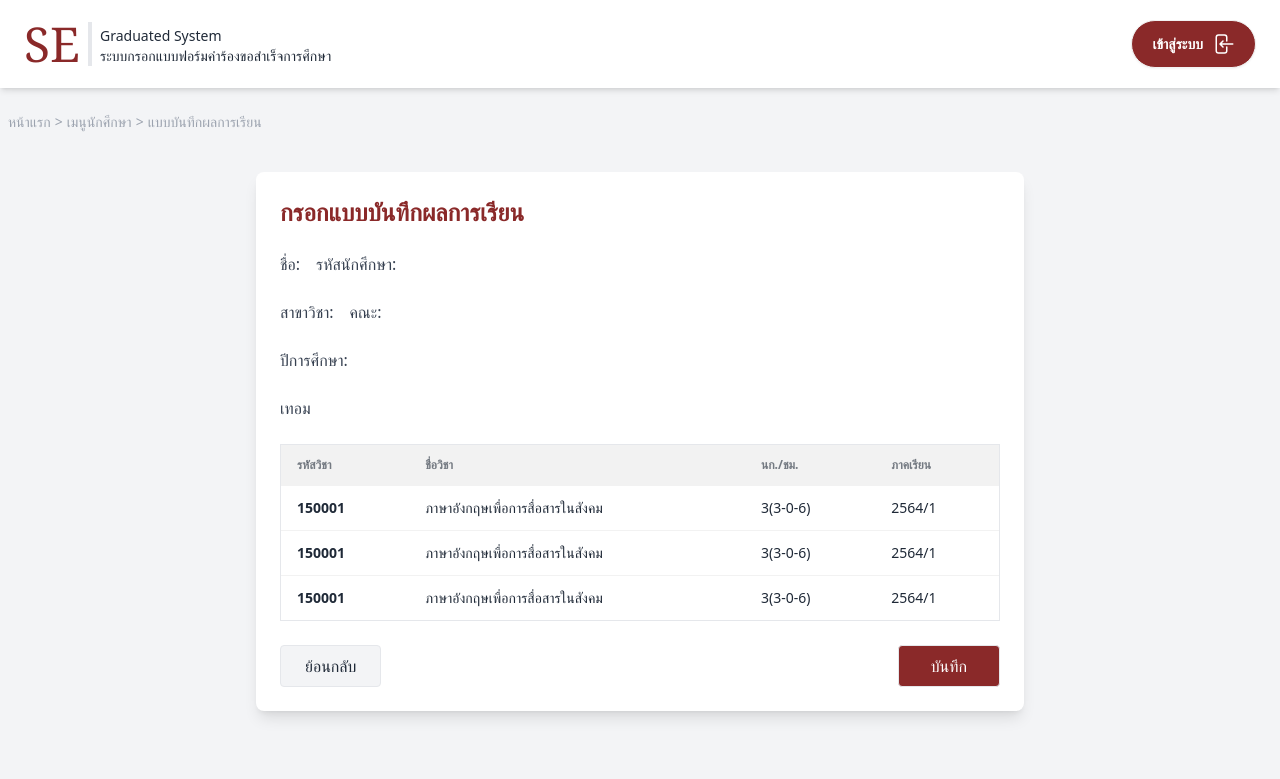
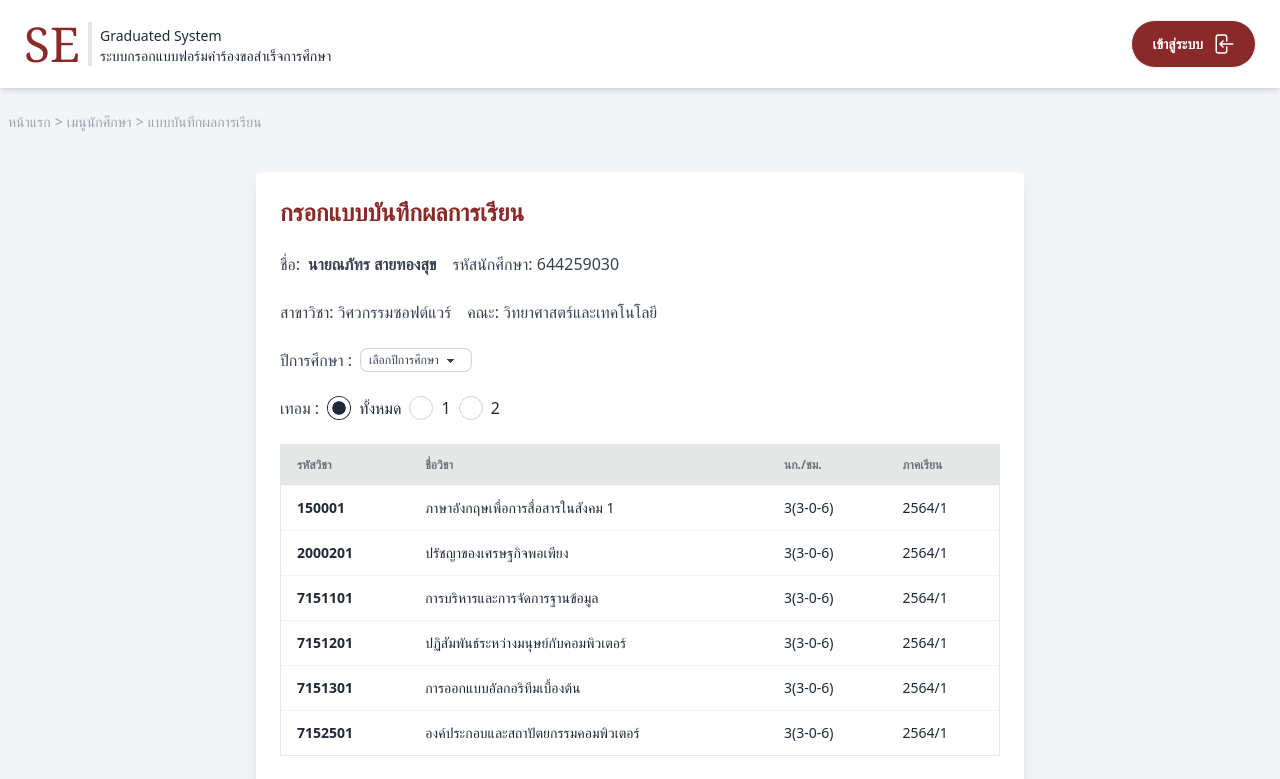
Before and after one commit to TitadachFF/MainProject, a React (Vite) app in the folder client/: page /fillgrade in a window 1280 px wide. Shown: the top 779 px of the page. Built offline with nearby package versions, Linux system fonts and the light colour scheme.

Commit message:
dowload test

```diff
--- a/client/src/Student/Fillgrade.jsx
+++ b/client/src/Student/Fillgrade.jsx
@@ -15,6 +15,7 @@ const Fillgrade = () => {
 
     setExpandedRows(newExpandedRows);
   };
+
 
   return (
     <div className="bg-gray-100">
@@ -37,16 +38,47 @@ const Fillgrade = () => {
 
           <div className="grid grid-cols-1 gap-6">
             <div className="flex space-x-4">
-              <label className="block text-gray-700">ชื่อ:</label>
-              <label className="block text-gray-700">รหัสนักศึกษา:</label>
+              <label className="flex text-gray-700">
+                ชื่อ: <p className="font-bold ml-2"> นายณภัทร สายทองสุข</p>
+              </label>
+              <label className="block text-gray-700">
+                รหัสนักศึกษา: 644259030
+              </label>
             </div>
             <div className="flex space-x-4">
-              <label className="block text-gray-700">สาขาวิชา:</label>
-              <label className="block text-gray-700">คณะ:</label>
+              <label className="block text-gray-700">
+                สาขาวิชา: วิศวกรรมซอฟต์แวร์
+              </label>
+              <label className="block text-gray-700">
+                คณะ: วิทยาศาสตร์และเทคโนโลยี
+              </label>
             </div>
-            <label className="block text-gray-700">ปีการศึกษา:</label>
-            <div>
-              <label className="block text-gray-700">เทอม</label>
+            <label className="block text-gray-700 flex">
+              ปีการศึกษา :
+              <select className="select select-bordered select-xs  max-w-xs ml-2">
+                <option disabled selected>
+                  เลือกปีการศึกษา
+                </option>
+                <option>2564</option>
+                <option>2565</option>
+                <option>2566</option>
+                <option>2567</option>
+              </select>
+            </label>
+
+            <div className="flex">
+              <label className="block text-gray-700 mr-2">เทอม :</label>
+              <input
+                type="radio"
+                name="radio-1"
+                className="radio mr-2"
+                defaultChecked
+              />
+              <p className="mr-2">ทั้งหมด</p>
+              <input type="radio" name="radio-1" className="radio mr-2" />
+              <p className="mr-2">1</p>
+              <input type="radio" name="radio-1" className="radio mr-2" />
+              <p className="mr-2">2</p>
             </div>
           </div>
           <br />
@@ -55,7 +87,7 @@ const Fillgrade = () => {
             <table className="table">
               {/* head */}
               <thead>
-                <tr className="bg-base-200">
+                <tr className="bg-base-300">
                   <th>รหัสวิชา</th>
                   <th>ชื่อวิชา</th>
                   <th>นก./ชม.</th>
@@ -63,11 +95,49 @@ const Fillgrade = () => {
                 </tr>
               </thead>
               <tbody>
-                {/* row 1 */}
                 {[
-                  { id: 1, code: "150001", name: "ภาษาอังกฤษเพื่อการสื่อสารในสังคม", credits: "3(3-0-6)", semester: "2564/1" },
-                  { id: 2, code: "150001", name: "ภาษาอังกฤษเพื่อการสื่อสารในสังคม", credits: "3(3-0-6)", semester: "2564/1" },
-                  { id: 3, code: "150001", name: "ภาษาอังกฤษเพื่อการสื่อสารในสังคม", credits: "3(3-0-6)", semester: "2564/1" },
+                  {
+                    id: 1,
+                    code: "150001",
+                    name: "ภาษาอังกฤษเพื่อการสื่อสารในสังคม 1",
+                    credits: "3(3-0-6)",
+                    semester: "2564/1",
+                  },
+                  {
+                    id: 2,
+                    code: "2000201",
+                    name: "ปรัชญาของเศรษฐกิจพอเพียง",
+                    credits: "3(3-0-6)",
+                    semester: "2564/1",
+                  },
+                  {
+                    id: 3,
+                    code: "7151101",
+                    name: "การบริหารและการจัดการฐานข้อมูล",
+                    credits: "3(3-0-6)",
+                    semester: "2564/1",
+                  },
+                  {
+                    id: 4,
+                    code: "7151201",
+                    name: "ปฏิสัมพันธ์ระหว่างมนุษย์กับคอมพิวเตอร์",
+                    credits: "3(3-0-6)",
+                    semester: "2564/1",
+                  },
+                  {
+                    id: 5,
+                    code: "7151301",
+                    name: "การออกแบบอัลกอริทึมเบื้องต้น",
+                    credits: "3(3-0-6)",
+                    semester: "2564/1",
+                  },
+                  {
+                    id: 6,
+                    code: "7152501",
+                    name: "องค์ประกอบและสถาปัตยกรรมคอมพิวเตอร์",
+                    credits: "3(3-0-6)",
+                    semester: "2564/1",
+                  },
                 ].map((row, index) => (
                   <>
                     <tr
@@ -83,12 +153,37 @@ const Fillgrade = () => {
                     {expandedRows.includes(index) && (
                       <tr>
                         <td colSpan="4">
-                          <div className="p-4 bg-gray-100">
+                          <div className="p-4 bg-gray-100 rounded-md">
                             {/* ข้อมูลเพิ่มเติมที่ต้องการแสดงเมื่อแถวขยาย */}
                             <div className="flex space-x-4">
-                              <label className="block text-gray-700">ชื่อผู้สอน:</label>
-                              <label className="block text-gray-700">ผลการเรียน:</label>
-                              <label className="block text-gray-700">หมายเหตุ:</label>
+                              <label className="flex text-gray-700">
+                                <input
+                                  type="text"
+                                  placeholder="ชื่อผู้สอน"
+                                  className="input input-bordered input-sm  max-w-xs"
+                                />
+                              </label>
+                              <label className="block text-gray-700">
+                                <select className="select select-bordered select-sm w-full max-w-xs">
+                                  <option disabled selected>
+                                    ผลการเรียน
+                                  </option>
+                                  <option>P(Pass)</option>
+                                  <option>A</option>
+                                  <option>B+</option>
+                                  <option>B</option>
+                                  <option>C+</option>
+                                  <option>C</option>
+                                  <option>D</option>
+                                </select>
+                              </label>
+                              <label className="block text-gray-700">
+                                <input
+                                  type="text"
+                                  placeholder="หมายเหตุ"
+                                  className="input input-bordered input-sm  max-w-xs"
+                                />
+                              </label>
                             </div>
                           </div>
                         </td>
@@ -111,6 +206,7 @@ const Fillgrade = () => {
             <button
               type="button"
               className="px-8 py-2 bg-red border border-red-600 text-white rounded"
+              onClick={() => (window.location.href = "/qweqe.pdf")}
             >
               บันทึก
             </button>
```
Also changed, not shown: 1 other file (tests, documents, lock files or other folders).
